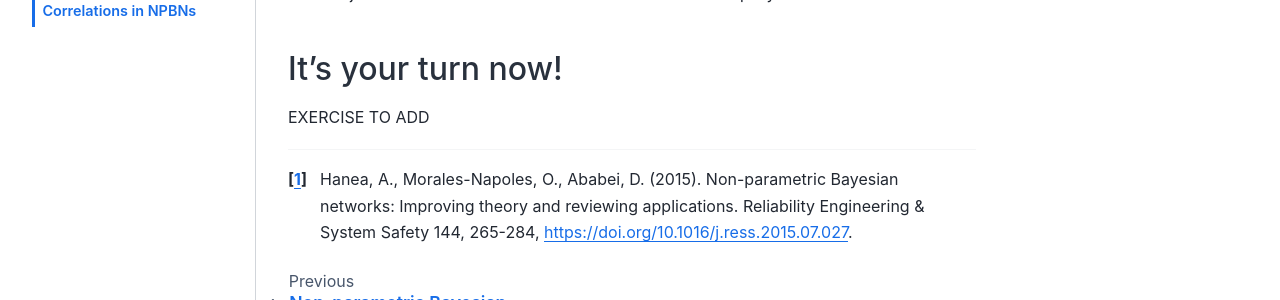
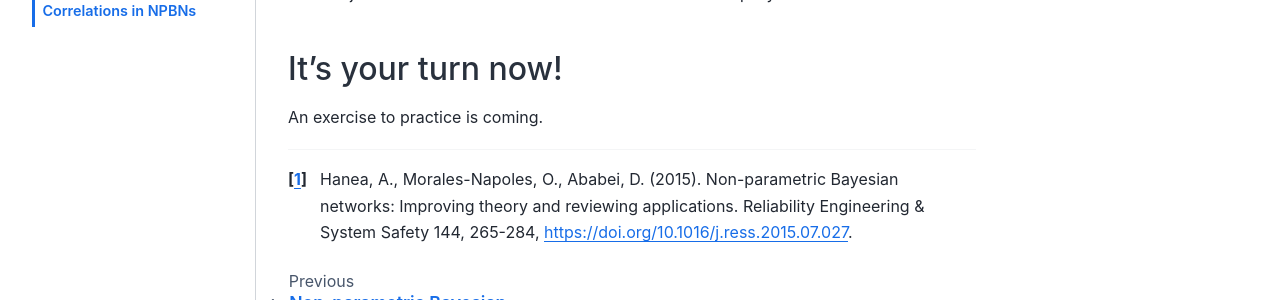
Before and after one commit to char998/Copulas-and-Bayesian-Networks, a Jupyter Book: the page built from book/NPBN/Correls.md, in a window 1280 px wide and 900 px high, scrolled down 2935 px. Shown: the part 472-772 px from the top of the window. Built offline with Jupyter Book 1.0.4 settings and Sphinx 7.4.7 and the Sphinx Book theme 1.1.4, drawn with Linux system fonts in a browser that asks for light colours; comment, search, counter and statistics services are not loaded.

Commit message:
test: change message

```diff
--- a/book/NPBN/Correls.md
+++ b/book/NPBN/Correls.md
@@ -95,6 +95,6 @@ The fact that the rank correlations are algebraically independent is needed to g
 
 ## It's your turn now!
 
-EXERCISE TO ADD
+An exercise to practice is coming.
 
 [^hanea]: Hanea, A., Morales-Napoles, O., Ababei, D. (2015). Non-parametric Bayesian networks: Improving theory and reviewing applications. Reliability Engineering & System Safety 144, 265-284, https://doi.org/10.1016/j.ress.2015.07.027.
```
